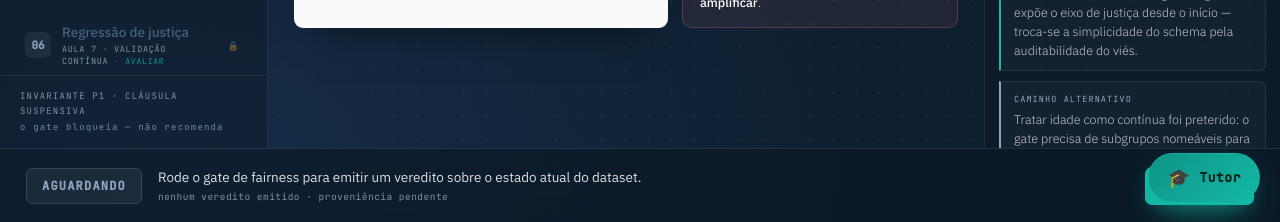
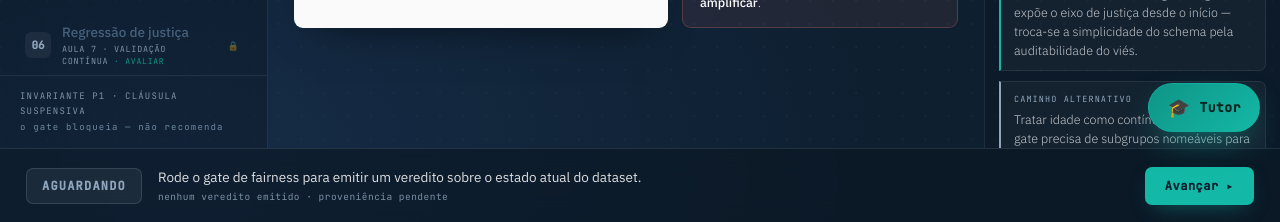
Before and after one commit to igorregoir-lgtm/fairgate, a plain HTML site: page index.html in a window 1280 px wide. Shown: the part 578-800 px from the top of the page. Drawn offline with Linux system fonts and the light colour scheme; no server answers.

Commit message:
fix(ui): eleva o FAB do tutor acima da barra de veredito (nao cobre mais o CTA primario)

```diff
--- a/styles/fairgate.css
+++ b/styles/fairgate.css
@@ -297,7 +297,7 @@ button { font-family: var(--fg-font-mono); }
 .fg-check-fb { font-size: 12.5px; line-height: 1.5; color: var(--fg-text-soft); margin-top: 8px; font-weight: 300; }
 
 /* ── tutor dock (rodapé, abrível a qualquer momento) ─────────────────────── */
-.fg-fab { position: fixed; right: 20px; bottom: 20px; z-index: 60; display: flex; align-items: center; gap: 9px; padding: 12px 18px; border-radius: 999px; border: 1px solid rgba(20,184,166,.45); background: linear-gradient(135deg, #0F9486, #14B8A6); color: #06231f; font-family: var(--fg-font-mono); font-size: 13px; font-weight: 600; letter-spacing: .04em; cursor: pointer; box-shadow: 0 14px 34px -12px rgba(20,184,166,.7); transition: transform .15s, box-shadow .2s; }
+.fg-fab { position: fixed; right: 20px; bottom: 90px; z-index: 60; display: flex; align-items: center; gap: 9px; padding: 12px 18px; border-radius: 999px; border: 1px solid rgba(20,184,166,.45); background: linear-gradient(135deg, #0F9486, #14B8A6); color: #06231f; font-family: var(--fg-font-mono); font-size: 13px; font-weight: 600; letter-spacing: .04em; cursor: pointer; box-shadow: 0 14px 34px -12px rgba(20,184,166,.7); transition: transform .15s, box-shadow .2s; }
 .fg-fab:hover { transform: translateY(-2px); box-shadow: 0 18px 40px -12px rgba(20,184,166,.85); }
 .fg-fab-ic { font-size: 18px; }
 .fg-dock { position: fixed; right: 20px; bottom: 20px; z-index: 60; width: 380px; max-width: calc(100vw - 32px); height: 540px; max-height: calc(100vh - 40px); display: flex; flex-direction: column; background: linear-gradient(170deg, #102739, #0A1622); border: 1px solid rgba(20,184,166,.3); border-radius: 16px; box-shadow: 0 40px 90px -28px rgba(0,0,0,.75); overflow: hidden; animation: fgSlam .35s var(--fg-ease); }
@@ -330,7 +330,7 @@ button { font-family: var(--fg-font-mono); }
 .fg-dock-send.muted { background: rgba(255,255,255,.1); color: var(--fg-steel); cursor: default; }
 @keyframes fgTyping { 0%,60%,100% { opacity: .25; transform: translateY(0); } 30% { opacity: 1; transform: translateY(-3px); } }
 @media (prefers-reduced-motion: reduce) { .fg-dock, .fg-typing span, .fg-dock-btn.mic.on { animation: none; } }
-@media (max-width: 520px) { .fg-dock { right: 8px; bottom: 8px; width: calc(100vw - 16px); height: calc(100vh - 16px); } .fg-fab { right: 12px; bottom: 12px; } }
+@media (max-width: 520px) { .fg-dock { right: 8px; bottom: 8px; width: calc(100vw - 16px); height: calc(100vh - 16px); } .fg-fab { right: 12px; bottom: 84px; } }
 
 /* ── capstone (printable certificate) ──────────────────────────────────── */
 .fg-cert {
```
